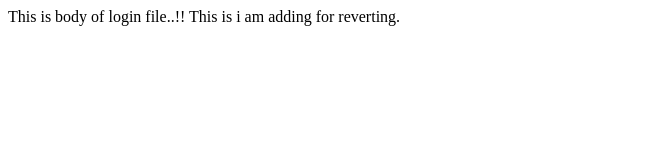
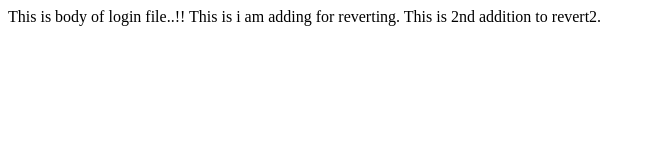
Before and after one commit to patilvivek261/project3, a plain HTML site: page login.html in a window 1280 px wide. Shown: the whole page, without its empty margins (0-655 px from the left). Drawn offline with Linux system fonts and the light colour scheme.

Commit message:
'revertCommit2'

```diff
--- a/login.html
+++ b/login.html
@@ -7,6 +7,8 @@
 	This is body of login file..!!
 
 	This is i am adding for reverting.
+
+	This is 2nd addition to revert2.
 </body>
 
 </html>
```
